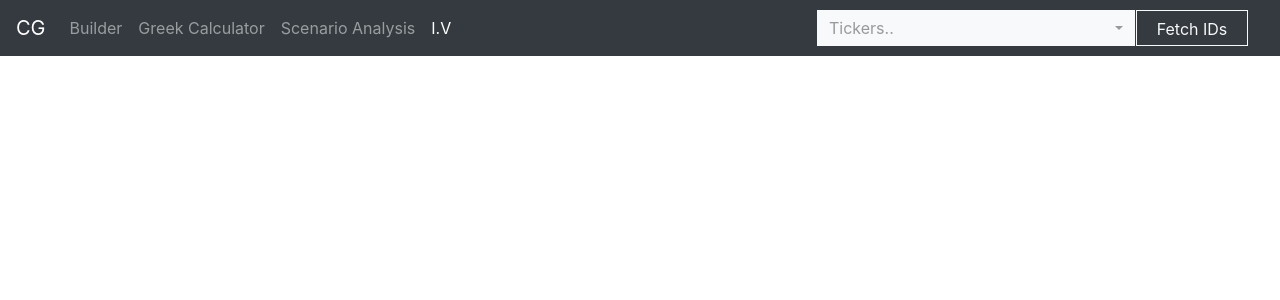
After one commit to zQuantz/CGWeb, a Flask app: template templates/iv.html in a window 1280 px wide. The commit adds this page. Shown: the top 300 px of the page. Run offline with Flask 2, Linux system fonts and the light colour scheme; the template is opened without the code that fills it, so the values that code supplies are empty; parts of the project's set-up code (start-up, migrations or seed data) failed here and were passed over; some libraries are stand-ins or nearby versions.

Commit message:
dates added to the scenario plots

```diff
--- a/common/scenarios.py
+++ b/common/scenarios.py
@@ -379,6 +379,11 @@ class Scenarios:
 			x = x[x == len(oids)]
 			pdetails = position[position.date_current.isin(x.index)]
 
+			dates = pdetails.date_current.unique()
+			dates = [datetime(d.year, d.month, d.day).timestamp() for d in dates]
+			dates = [date * 1000 for date in dates]
+			attributions['dates'] = dates
+
 			pdetails_end = pdetails.iloc[-len(oids):].reset_index(drop=True)
 			pdetails = pdetails.iloc[:len(oids)].reset_index(drop=True)
 
@@ -516,6 +521,9 @@ class Scenarios:
 
 			for instrument in attributions:
 
+				if instrument == "dates":
+					continue
+
 				variables = attributions[instrument]
 				_variables = variables.copy()
 
@@ -528,6 +536,7 @@ class Scenarios:
 				}
 
 			position_attributions.append(attributions)
+
 
 		self._position_rows = " ".join(position_rows)
 		self.position_attributions = position_attributions
--- a/static/js/scenarios/scenarios.js
+++ b/static/js/scenarios/scenarios.js
@@ -160,21 +160,19 @@ var chartConfig = {
 
 			xAxes: [{
 
-				type: 'linear',
-				position: 'bottom',
-
-				scaleLabel: {
-					display: true,
-					labelString: '',
-					fontStyle: "bold",
-					fontSize: 14,
-					padding: {
-						bottom: 0,
-						top: -5
-					}
+				type: 'time',
+				time: {
+					unit: "week",
 				},
-
-				gridLines: {}
+				ticks: {
+					source: "auto",
+					autoSkip: true,
+					autoSkipPadding: 75,
+					maxRotation: 0,
+					minRotation: 0,
+					beginAtZero: false
+				},
+				distribution: "series",
 
 			}],
 
@@ -389,19 +387,9 @@ function scenarioParameterChange(){
 
 	leftVariables.val().forEach( (variable, ctr1) => {
 
-		let data = [];
-		attributions[variable].forEach( (value, ctr2) => {
-
-			data.push({
-				y: value,
-				x: ctr2
-			})
-
-		})
-
 		chart.data.datasets.push({
 			label: variable.substring(0, 1).toUpperCase() + variable.substring(1) + " (L)",
-			data: data,
+			data: attributions[variable],
 			borderColor: colors[ctr1],
 			lineTension: 0,
 			yAxisID: 'leftAxis',
@@ -412,19 +400,9 @@ function scenarioParameterChange(){
 
 	rightVariables.val().forEach( (variable, ctr1) => {
 
-		let data = [];
-		attributions[variable].forEach( (value, ctr2) => {
-
-			data.push({
-				y: value,
-				x: ctr2
-			})
-
-		})
-
 		chart.data.datasets.push({
 			label: variable.substring(0, 1).toUpperCase() + variable.substring(1) + " (R)",
-			data: data,
+			data: attributions[variable],
 			borderColor: colors[ctr1 + 50],
 			lineTension: 0,
 			yAxisID: 'rightAxis',
@@ -456,6 +434,7 @@ function analyzePositions(){
 			for(let i = 0; i < positionAttributions.length; i++){
 				var ctx = document.getElementById(`PnLChart${i}`).getContext('2d');
 				scenarioCharts.push(new Chart(ctx, Object.assign({}, chartConfig)));
+				scenarioCharts[i].data.labels = positionAttributions[i]	.dates;
 			}
 
 			for(let i = 0; i < positionAttributions.length; i++){
--- /dev/null
+++ b/templates/iv.html
@@ -0,0 +1,141 @@
+<!DOCTYPE html>
+<html>
+<head>
+
+	<title>Scenarios</title>
+
+	<!-- jQuery -->
+	<script src="https://ajax.googleapis.com/ajax/libs/jquery/1.11.1/jquery.min.js"></script>
+	<script type="text/javascript">
+		var ajax = $.ajax;
+	</script>
+
+	<!-- Bootstrap -->
+	<link rel="stylesheet" href="https://stackpath.bootstrapcdn.com/bootstrap/4.4.1/css/bootstrap.min.css" integrity="sha384-Vkoo8x4CGsO3+Hhxv8T/Q5PaXtkKtu6ug5TOeNV6gBiFeWPGFN9MuhOf23Q9Ifjh" crossorigin="anonymous">
+	<script src="https://code.jquery.com/jquery-3.4.1.slim.min.js" integrity="sha384-J6qa4849blE2+poT4WnyKhv5vZF5SrPo0iEjwBvKU7imGFAV0wwj1yYfoRSJoZ+n" crossorigin="anonymous"></script>
+	<script src="https://cdn.jsdelivr.net/npm/popper.js@1.16.0/dist/umd/popper.min.js" integrity="sha384-Q6E9RHvbIyZFJoft+2mJbHaEWldlvI9IOYy5n3zV9zzTtmI3UksdQRVvoxMfooAo" crossorigin="anonymous"></script>
+	<script src="https://stackpath.bootstrapcdn.com/bootstrap/4.4.1/js/bootstrap.min.js" integrity="sha384-wfSDF2E50Y2D1uUdj0O3uMBJnjuUD4Ih7YwaYd1iqfktj0Uod8GCExl3Og8ifwB6" crossorigin="anonymous"></script>
+	<!-- Bootstrap End -->
+
+	<!-- Chart.js -->
+	<script src="https://cdnjs.cloudflare.com/ajax/libs/moment.js/2.22.2/moment.min.js"></script>
+	<link rel="stylesheet" type="text/css" href="https://cdnjs.cloudflare.com/ajax/libs/Chart.js/2.9.3/Chart.min.css">
+	<script src="https://cdnjs.cloudflare.com/ajax/libs/Chart.js/2.9.3/Chart.min.js"></script>
+	<!-- Chart.js End -->
+
+	<!-- Bootstrap Select -->
+	<link rel="stylesheet" href="https://cdn.jsdelivr.net/npm/bootstrap-select@1.13.14/dist/css/bootstrap-select.min.css">
+	<script src="https://cdn.jsdelivr.net/npm/bootstrap-select@1.13.14/dist/js/bootstrap-select.min.js"></script>
+	<!-- Bootstrap Select End -->
+
+	<!-- Custom -->
+	<link rel="stylesheet" type="text/css" href="/static/css/scenarios/scenarios.css">
+	<link rel="stylesheet" type="text/css" href="/static/css/scenarios/position.css">
+	<script type="text/javascript" src="/static/js/scenarios/scenarios.js"></script>
+	<!-- Custom End -->
+
+	<!-- Trading View -->
+	<script type="text/javascript" src="https://s3.tradingview.com/tv.js"></script>
+	<!-- Trading View End -->
+
+</head>
+<body>
+
+	<!-- Navbar -->
+	<nav class="navbar navbar-expand-lg navbar-dark bg-dark">
+
+		<a class="navbar-brand" href="#">CG</a>
+
+		<button class="navbar-toggler" type="button" data-toggle="collapse" data-target="#navbarNav" aria-controls="navbarNav" aria-expanded="false" aria-label="Toggle navigation">
+			<span class="navbar-toggler-icon"></span>
+		</button>
+
+		<div class="collapse navbar-collapse" id="navbarNav">
+
+			<ul class="navbar-nav">
+
+				<li class="nav-item">
+					<a class="nav-link" href="/builder">Builder</a>
+				</li>
+
+				<li class="nav-item">
+					<a class="nav-link" href="/calculator">Greek Calculator</a>
+				</li>
+
+				<li class="nav-item">
+					<a class="nav-link" href="/scenarios">Scenario Analysis</a>
+				</li>
+
+				<li class="nav-item active">
+					<a class="nav-link" href="/iv">I.V</a>
+				</li>
+
+			</ul>
+
+		</div>
+
+		<form class="form-inline" action="#">
+
+			<form class="form-inline" action="/iv">
+
+				<select class="selectpicker form-control tickerPicker" data-live-search="true" title="Tickers.." id="tickerSelect" name="tickers">
+					{% if connector %}
+						{{connector._ticker_options | safe}}
+					{% endif %}
+				</select>
+
+				<button type="submit" class="btn btn-outline-light navButton">Fetch IDs</button>
+
+			</form>
+
+		</form>
+
+	</nav>
+	<!-- Navbar End -->
+
+	<!-- Main Container -->
+	<div id="mainContainer" class="container-fluid" style="width: 95%; margin-top: 1rem; margin-bottom: 5rem;">
+
+		<!-- Top Row -->
+		<div class="row">
+
+		</div>
+		<!-- Top Row End -->
+
+		<!-- Bottom Row -->
+		<div class="row">
+
+			<!-- TradingView Widget BEGIN -->
+			<div class="tradingview-widget-container">
+
+				<div id="tradingviewDiv"></div>
+
+			</div>
+			<!-- TradingView Widget END -->
+
+		</div>
+		<!-- Bottom Row End -->
+
+	</div>
+	<!-- Main Container End -->
+
+	<!-- Candles Modal -->
+	<div class="modal fade" id="candlesModal" tabindex="-1" role="dialog" aria-labelledby="candlesModal" aria-hidden="true">
+
+		<div class="modal-dialog modal-dialog-centered modal-lg modal-sm" role="document">
+
+			<div class="modal-content candlesContent">
+
+				<div class="modal-body" id="candlesModalBody">
+
+				</div>
+
+			</div>
+
+		</div>
+
+	</div>
+	<!-- Candles Modal End -->
+
+</body>
+</html>
--- a/templates/scenarios.html
+++ b/templates/scenarios.html
@@ -18,6 +18,7 @@
 	<!-- Bootstrap End -->
 
 	<!-- Chart.js -->
+	<script src="https://cdnjs.cloudflare.com/ajax/libs/moment.js/2.22.2/moment.min.js"></script>
 	<link rel="stylesheet" type="text/css" href="https://cdnjs.cloudflare.com/ajax/libs/Chart.js/2.9.3/Chart.min.css">
 	<script src="https://cdnjs.cloudflare.com/ajax/libs/Chart.js/2.9.3/Chart.min.js"></script>
 	<!-- Chart.js End -->
@@ -102,7 +103,7 @@
 					<div class="card-header" id="scenarioAccordionHeader">
 
 						<h2 class="mb-0 accordionTab">
-							<button class="btn btn-link accordionButton" type="button" data-toggle="collapse" data-target="#scenarioAccordionCard" aria-expanded="true" aria-controls="scenarioAccordionCard" style="margin-left: -0.25rem;">
+							<button class="btn btn-link accordionButton" type="button" data-toggle="collapse" data-target="#scenarioAccordionCard" aria-expanded="true" aria-controls="scenarioAccordionCard" style="margin-left: -0.25rem; margin-bottom: 0.25rem;">
 								Scenario Builder
 							</button>
 						</h2>
```
Also changed, not shown: templates/position_info.html (+17 -15 lines).
